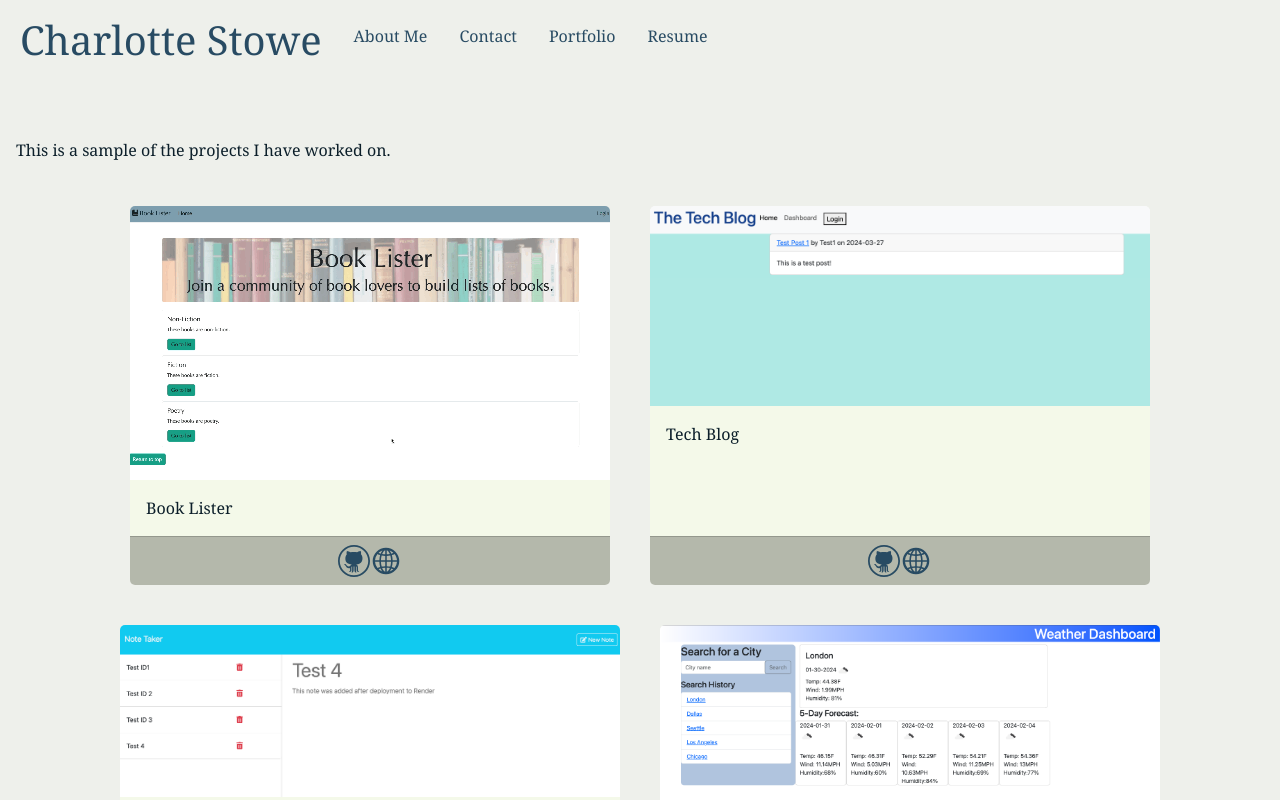
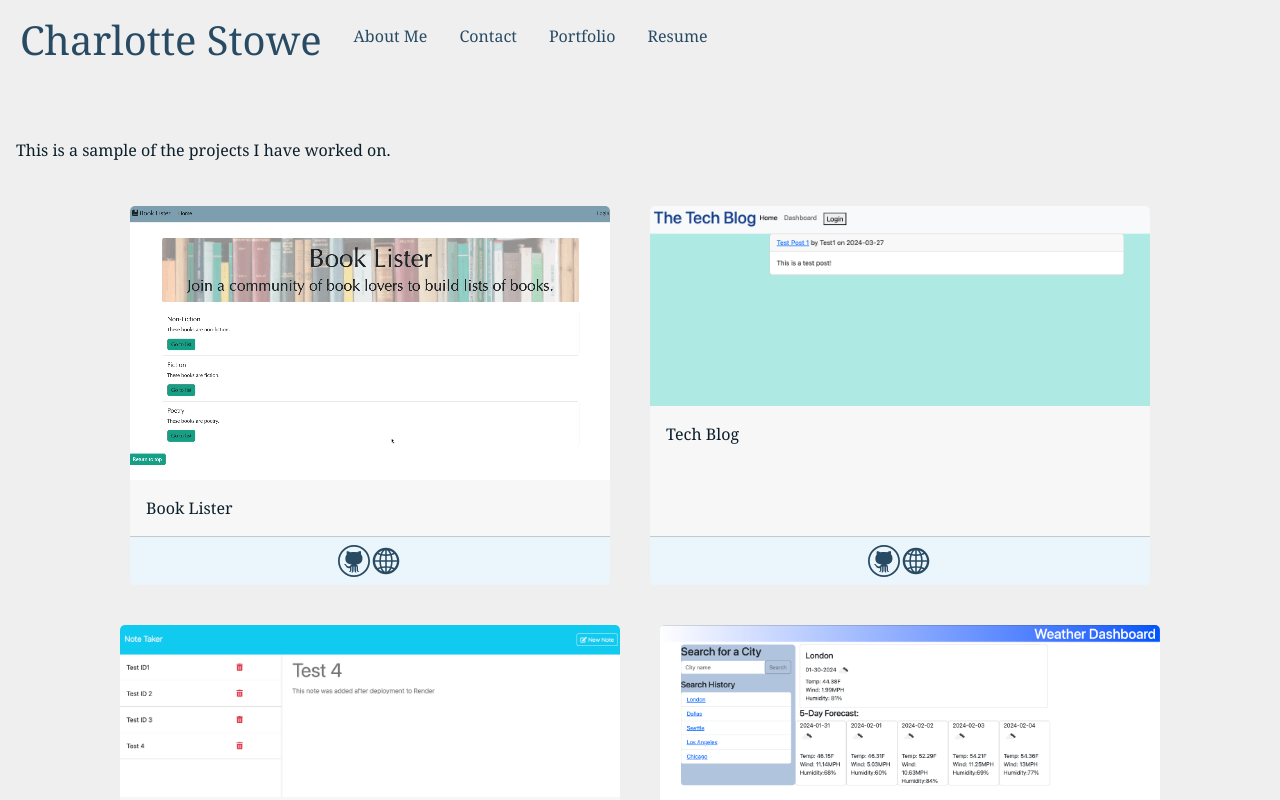
Before and after one commit to Charlotte-St/react-portfolio, a React (Vite) app: page /portfolio in a window 1280 px wide. Shown: the top 800 px of the page. Built offline with nearby package versions, Linux system fonts and the light colour scheme.

Commit message:
Updated color scheme, skills, and README

```diff
--- a/package.json
+++ b/package.json
@@ -14,9 +14,7 @@
     "react": "^18.2.0",
     "react-dom": "^18.2.0",
     "react-router-dom": "^6.10.0",
-    "bootstrap": "^5.2.3",
-    "@coreui/icons": "3.0.1",
-    "@coreui/icons-react": "2.2.1"
+    "bootstrap": "^5.2.3"
   },
   "devDependencies": {
     "@types/react": "^18.2.66",
--- a/src/App.css
+++ b/src/App.css
@@ -33,7 +33,7 @@ main {
 
 body{
   padding-bottom: 70px;
-  background-color: #eef0eb;
+  background-color: #efefef;
   font-family: Georgia, 'Times New Roman', Times, serif;
   color: #0C1F2A
 }
@@ -59,11 +59,11 @@ body{
 }
 
 .card-footer {
-  background-color: #B4B8AB;
+  background-color: #EBF5FC;
 }
 
 .card-body {
-  background-color: #F4F9E9;
+  background-color: #F7F7F7;
 }
 
 
--- a/src/components/UI/Skills.jsx
+++ b/src/components/UI/Skills.jsx
@@ -6,7 +6,9 @@ export default function Skills(){
         'SQL',
         'PostgreSQL',
         'MongoDB',
-        'React'
+        'React',
+        'Node.js',
+        'Express'
     ];
 
     const listItems = skills.map(skill => <li>{skill}</li>);
```
Also changed, not shown: 1 other file (tests, documents, lock files or other folders).
